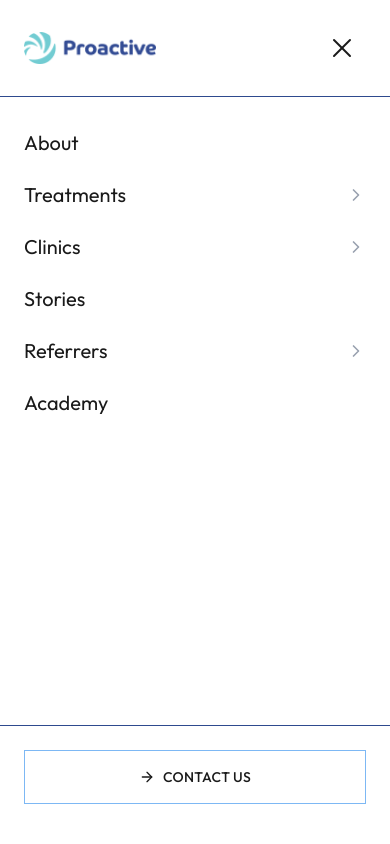
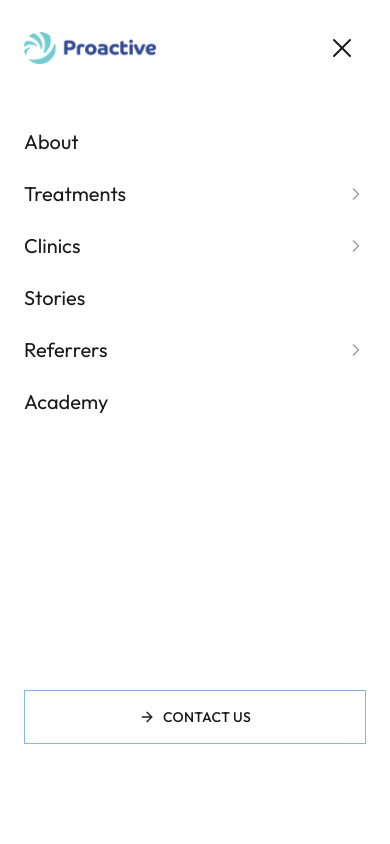
Before and after one commit to israelope/proactive-prosthetics, a Next.js app: page / in a window 390 px wide. Both pictures are taken after a click on the button "Open mobile menu". Shown: the top 844 px of the page. Built offline with nearby package versions, Linux system fonts and the light colour scheme.

Commit message:
Enhanced navigation to the mobile navbar

```diff
--- a/components/layout/MobileMenu.tsx
+++ b/components/layout/MobileMenu.tsx
@@ -25,7 +25,7 @@ export default function MobileMenu({ isOpen, onClose }: MobileMenuProps) {
       }`}
     >
       {/* 1. Header Area */}
-      <div className="flex items-center justify-between px-6 py-6 border-b border-brand-light">
+      <div className="flex items-center justify-between px-6 py-6 ">
         <Link href="/" onClick={handleClose}>
           <Image
             src="/icons/proactive-logo.png"
@@ -40,10 +40,8 @@ export default function MobileMenu({ isOpen, onClose }: MobileMenuProps) {
         </button>
       </div>
 
-      {/* 2. Scrollable Menu Content */}
+
       <div className="flex-1 overflow-y-auto px-6 py-8">
-
-        {/* VIEW A: The Main Menu */}
         {activeMenu === "main" && (
           <nav className="flex flex-col space-y-6 text-xl font-body text-brand-dark overflow-hidden">
             <Link
@@ -60,7 +58,12 @@ export default function MobileMenu({ isOpen, onClose }: MobileMenuProps) {
               className={`flex items-center justify-between hover:text-brand-blue transition-all duration-500 ease-out transform text-left w-full ${isOpen && activeMenu === "main" ? "opacity-100 translate-y-0" : "opacity-0 translate-y-4"}`}
               style={{ transitionDelay: '200ms' }}
             >
-              Treatments <ChevronRight className="w-5 h-5 text-gray-400" />
+              <Link
+              href="/treatments">
+              Treatments
+              </Link>
+              <ChevronRight className="w-5 h-5 text-gray-400" />
+
             </button>
 
             <button
@@ -68,7 +71,11 @@ export default function MobileMenu({ isOpen, onClose }: MobileMenuProps) {
               className={`flex items-center justify-between hover:text-brand-blue transition-all duration-500 ease-out transform text-left w-full ${isOpen && activeMenu === "main" ? "opacity-100 translate-y-0" : "opacity-0 translate-y-4"}`}
               style={{ transitionDelay: '300ms' }}
             >
-              Clinics <ChevronRight className="w-5 h-5 text-gray-400" />
+              <Link
+              href="/Clinics">
+                Clinics
+              </Link>
+               <ChevronRight className="w-5 h-5 text-gray-400" />
             </button>
 
             <Link
@@ -85,7 +92,11 @@ export default function MobileMenu({ isOpen, onClose }: MobileMenuProps) {
               className={`flex items-center justify-between hover:text-brand-blue transition-all duration-500 ease-out transform text-left w-full ${isOpen && activeMenu === "main" ? "opacity-100 translate-y-0" : "opacity-0 translate-y-4"}`}
               style={{ transitionDelay: '500ms' }}
             >
-              Referrers <ChevronRight className="w-5 h-5 text-gray-400" />
+              <Link
+              href="/referrers">
+                Referrers
+              </Link>
+               <ChevronRight className="w-5 h-5 text-gray-400" />
             </button>
 
             <Link
@@ -98,8 +109,6 @@ export default function MobileMenu({ isOpen, onClose }: MobileMenuProps) {
             </Link>
           </nav>
         )}
-
-        {/* VIEW B: Treatments Sub-Menu */}
         {activeMenu === "treatments" && (
           <div className="flex flex-col space-y-6 text-xl font-body text-brand-dark">
             <button
@@ -114,8 +123,6 @@ export default function MobileMenu({ isOpen, onClose }: MobileMenuProps) {
             <Link href="/treatments/rehabilitation" onClick={handleClose} className={`hover:text-brand-blue transition-all duration-500 ease-out transform ${activeMenu === "treatments" ? "opacity-100 translate-y-0" : "opacity-0 translate-y-4"}`} style={{ transitionDelay: '400ms' }}>Rehabilitation</Link>
           </div>
         )}
-
-        {/* VIEW C: Clinics Sub-Menu */}
         {activeMenu === "clinics" && (
           <div className="flex flex-col space-y-6 text-xl font-body text-brand-dark">
             <button
@@ -150,7 +157,7 @@ export default function MobileMenu({ isOpen, onClose }: MobileMenuProps) {
 
       {/* 3. FOOTER */}
       <div
-        className={`p-6 pb-10 mt-auto border-t border-brand-light bg-white transition-all duration-700 ease-out ${
+        className={`p-6 pb-25 mt-auto  bg-white transition-all duration-700 ease-out ${
           isOpen ? "opacity-100 translate-y-0" : "opacity-0 translate-y-4"
         }`}
         style={{ transitionDelay: '700ms' }}
--- a/components/layout/Navbar.tsx
+++ b/components/layout/Navbar.tsx
@@ -43,7 +43,7 @@ export default function Navbar() {
       <header className={`fixed top-0 z-50 w-full transition-all duration-500 px-4 md:px-8 py-6 ${
         isVisible ? "opacity-100 visible" : "opacity-0 invisible"
       } ${
-        isScrolled ? "bg-white border-b border-brand-light shadow-sm py-2" : "bg-transparent py-4"
+        isScrolled ? "bg-white  shadow-sm py-2" : "bg-transparent py-4"
       }`}>
         <FadeIn>
           <div className="container mx-auto">
@@ -114,13 +114,13 @@ export default function Navbar() {
 
                 <Link
                   href="/contact"
-                  className={`hidden md:flex items-center gap-2 px-6 py-2.5 font-body text-sm uppercase tracking-wide transition-all duration-300 ${
+                  className={` md:flex items-center gap-2 px-6 py-2.5 font-body text-sm uppercase tracking-wide transition-all duration-300  ${
                     isScrolled
                       ? "bg-transparent border border-brand-blue text-brand-blue hover:bg-brand-blue hover:text-white"
                       : "bg-white text-brand-dark hover:bg-gray-100"
                   }`}
                 >
-                  <span><ArrowRight className="w-4 h-4" /></span>
+                  <span><ArrowRight className="w-4 h-4 " /></span>
                   Contact Us
                 </Link>
 
```
Also changed, not shown: components/sections/Clinics.tsx (added).
